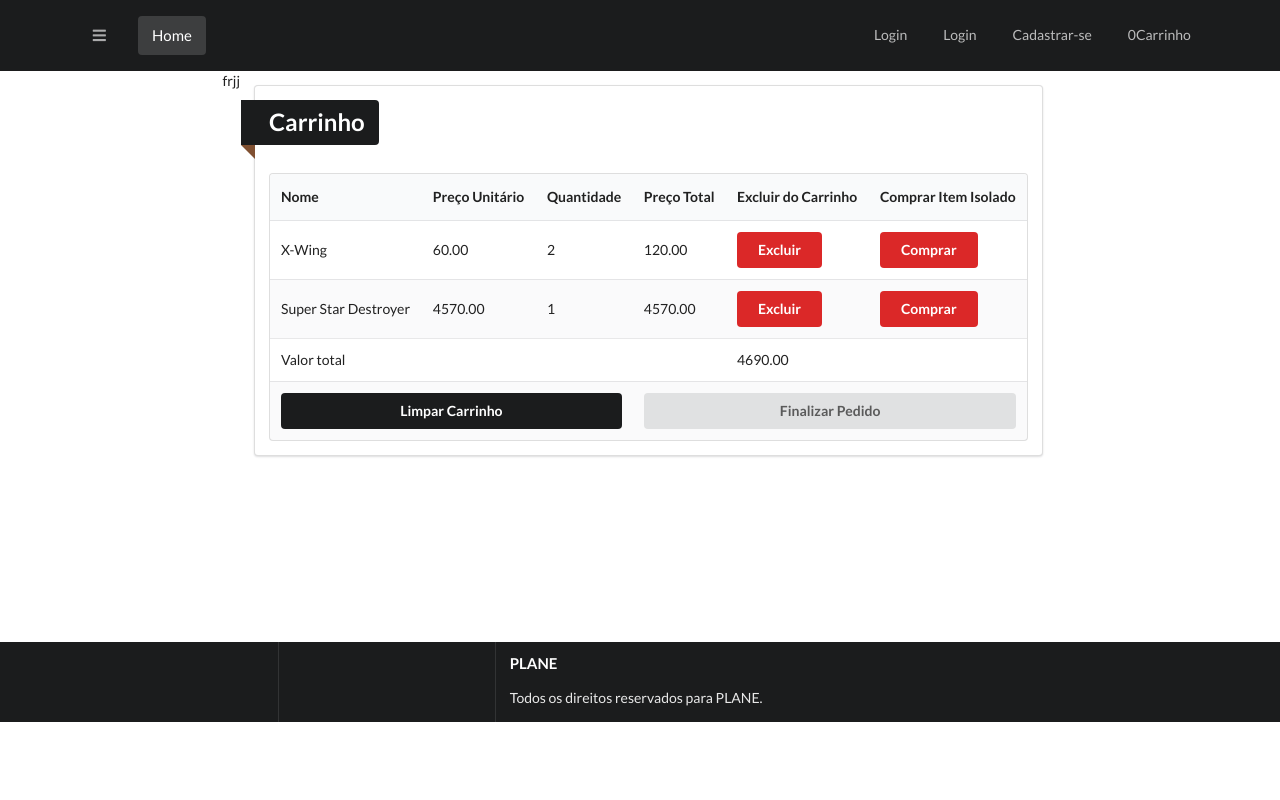
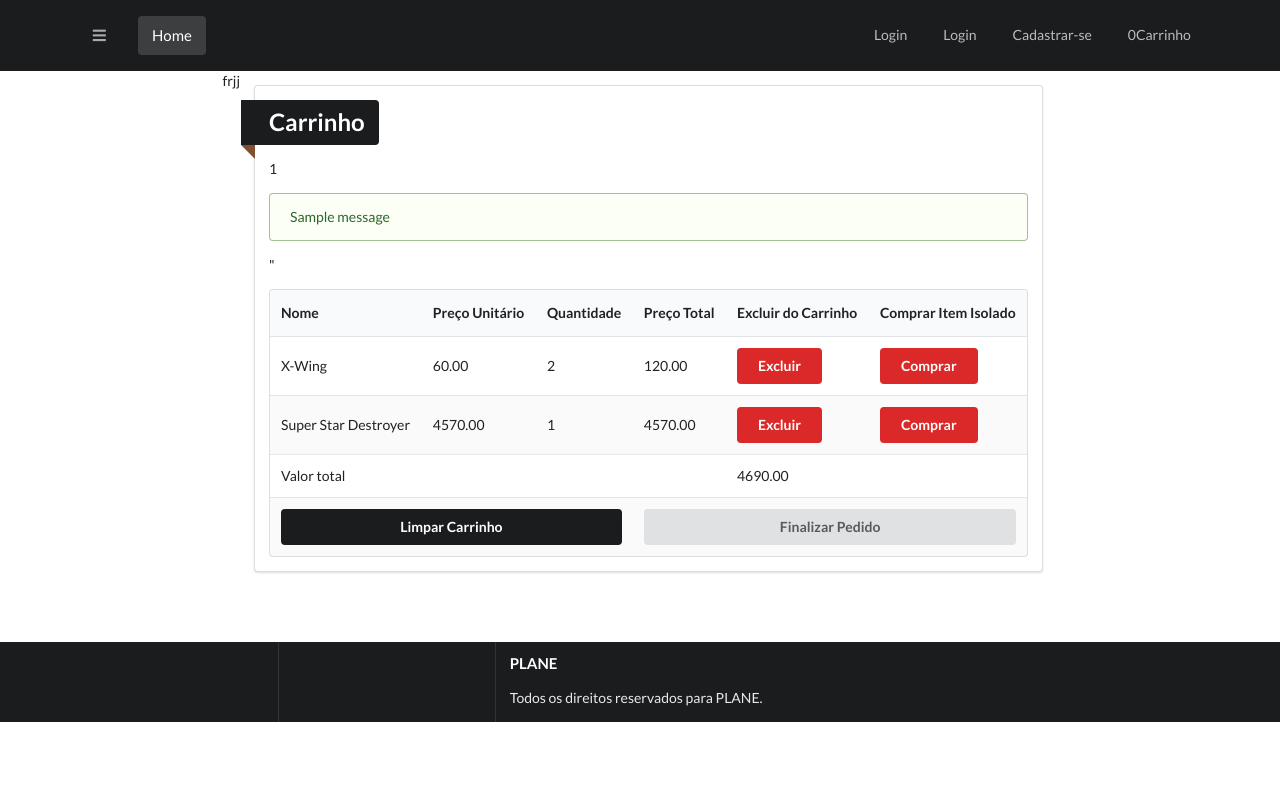
Before and after one commit to thiagolcdeoliveira/plane, a Django app: page /carrinho/ in a window 1280 px wide. Run offline with Django 3.2, Linux system fonts and the light colour scheme; a user stored in the database is signed in; data comes from the database, SQL or seed files in the repository; both versions use the stored data as it was after the commit; one stand-in notice (Sample message) is shown.

Commit message:
HTML: message

```diff
--- /dev/null
+++ b/planeapp/templates/includes/message.html
@@ -0,0 +1,9 @@
+{% load i18n%}
+
+1{% if messages%}
+<div class="ui message positive">
+{%for message in messages%}
+    {{message}}
+  {%endfor%}
+</div>
+{%endif%}
--- a/planeapp/templates/planeapp/cliente_form.html
+++ b/planeapp/templates/planeapp/cliente_form.html
@@ -9,6 +9,7 @@ Lista de Produtos
 <section class="ui ten wide column">
 
      <div class="ui segment"> <div class="header"> <a class="ui ribbon black label"><h3>Cadastro de Usuário</h3></a></div>
+        {%include  "includes/message.html"%}
 
     {%include  "includes/form.html"%}
     </div>
--- a/planeapp/templates/planeapp/pedido_list.html
+++ b/planeapp/templates/planeapp/pedido_list.html
@@ -11,6 +11,7 @@ Lista de Produtos
         <a class="ui ribbon black label"> <h2>Carrinho </h2></a>
 
     </div>
+    {% include  "includes/message.html"%}"
     {% if object_list%} <table class="ui striped table">
         <thead>
         <tr>
```
Also changed, not shown: db.sqlite3.
